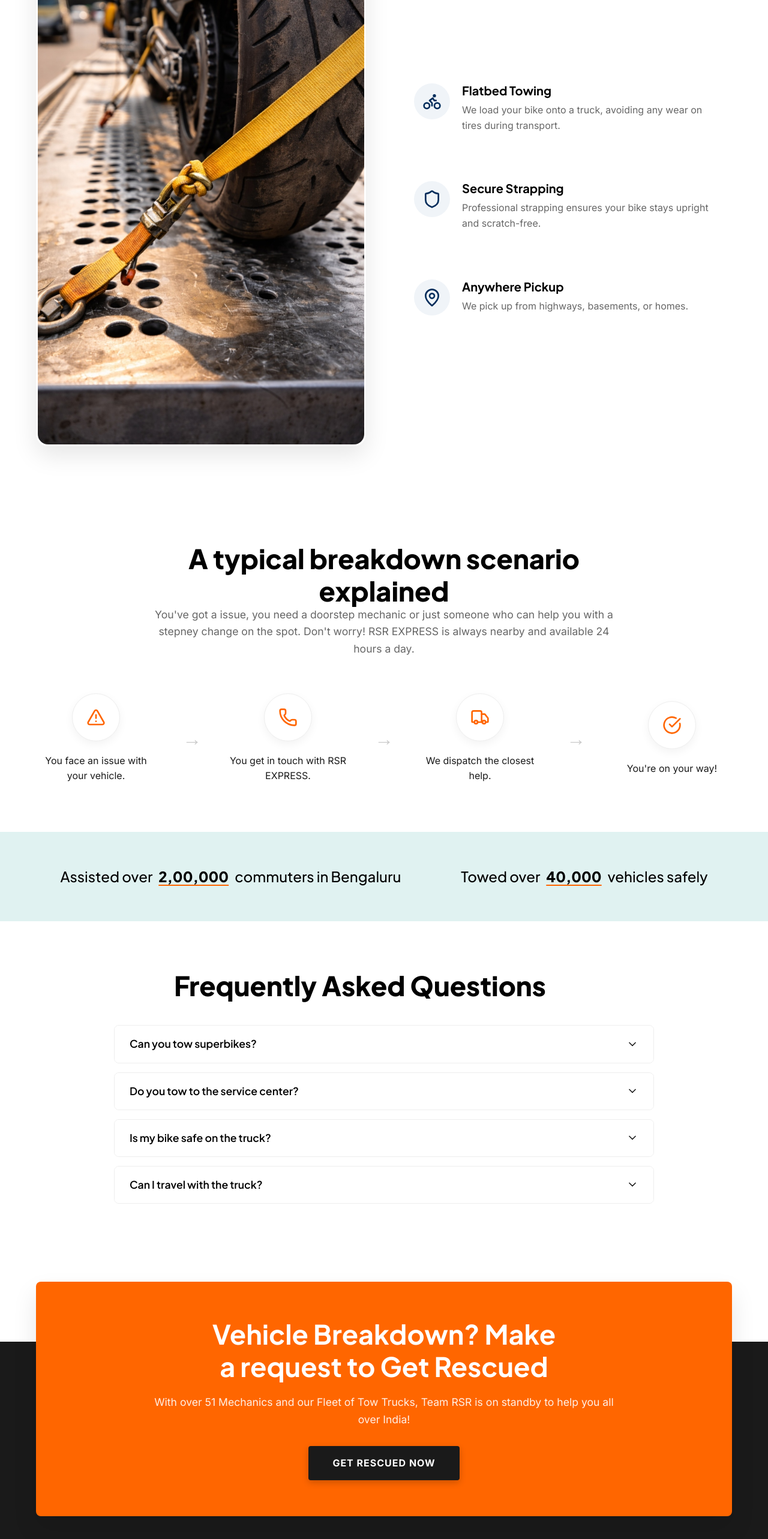
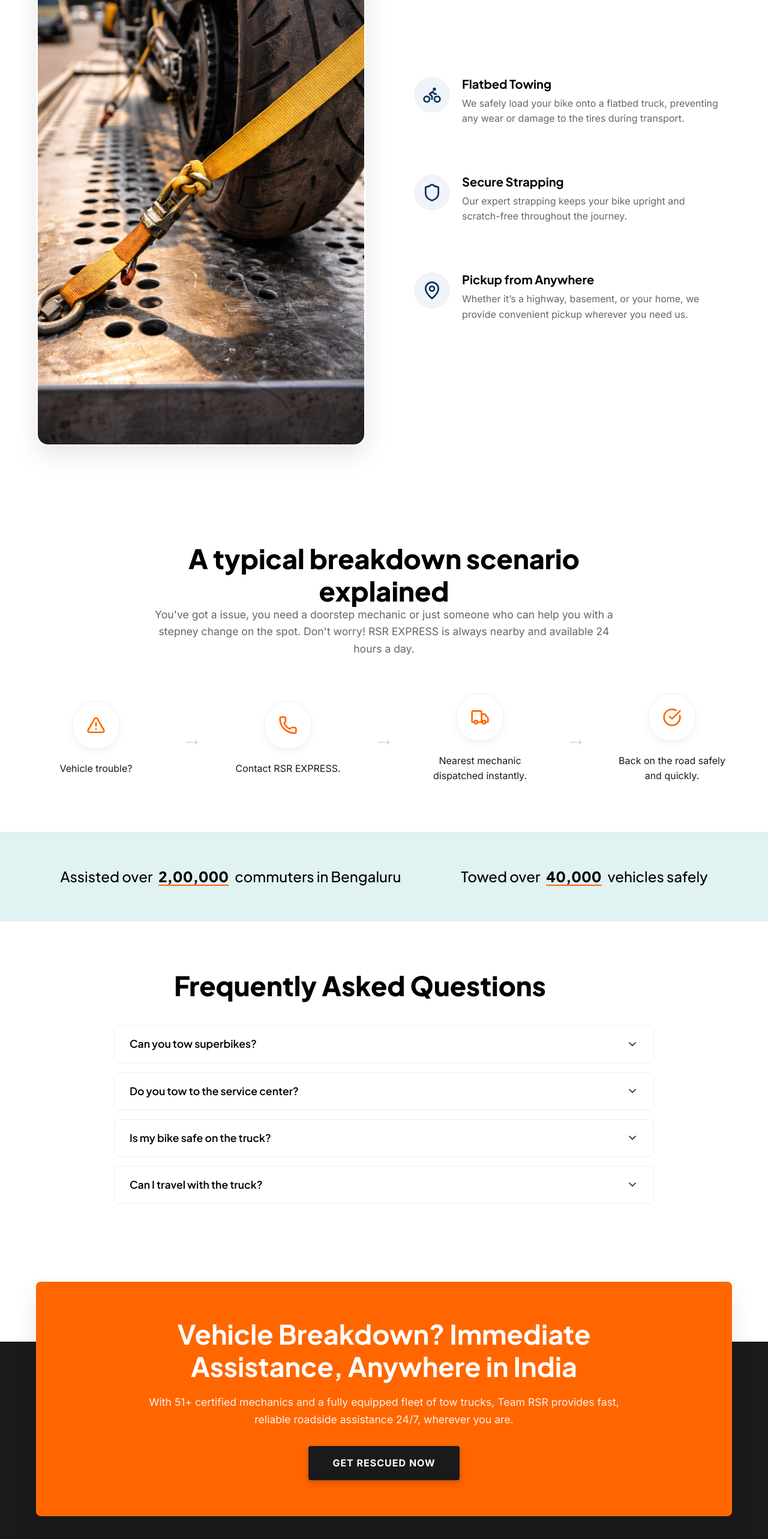
Before and after one commit to balajiprojects049-art/RSR-Express, a React (Vite) app: page /towing/bike in a window 1280 px wide. Shown: the part 819-3385 px from the top of the page at 60% size. Built offline with nearby package versions, Linux system fonts and the light colour scheme.

Commit message:
Update content for Home, Service, About, Contact, and Blog pages

```diff
--- a/src/components/Footer.jsx
+++ b/src/components/Footer.jsx
@@ -10,8 +10,8 @@ const Footer = () => {
                 {/* Orange CTA Box */}
                 <div className="footer-cta">
                     <div className="cta-content">
-                        <h2>Vehicle Breakdown? Make <br /> a request to Get Rescued</h2>
-                        <p>With over 51 Mechanics and our Fleet of Tow Trucks, Team RSR is on standby to help you all over India!</p>
+                        <h2>Vehicle Breakdown? Immediate <br /> Assistance, Anywhere in India</h2>
+                        <p>With 51+ certified mechanics and a fully equipped fleet of tow trucks, Team RSR provides fast, reliable roadside assistance 24/7, wherever you are.</p>
                         <a href="/get-rescued" className="btn btn-secondary btn-dark-cta">
                             GET RESCUED NOW
                         </a>
--- a/src/components/home/CostEstimator.jsx
+++ b/src/components/home/CostEstimator.jsx
@@ -36,17 +36,17 @@ const CostEstimator = () => {
                         <span className="subtitle">TRANSPARENT PRICING</span>
                         <h2 className="section-title">Get an Instant Cost Estimate</h2>
                         <p className="section-desc">
-                            No hidden fees. Check the estimated cost for your vehicle service relative to your needs.
+                            Transparent pricing with no hidden fees. View the estimated cost for your vehicle service instantly.
                         </p>
 
                         <div className="estimator-features">
                             <div className="est-feature">
                                 <CheckCircle size={20} color="#FF6600" />
-                                <span>No subscription required</span>
+                                <span>No Subscription Required</span>
                             </div>
                             <div className="est-feature">
                                 <CheckCircle size={20} color="#FF6600" />
-                                <span>Pay only after service</span>
+                                <span>Pay only after the service, simple and hassle-free.</span>
                             </div>
                         </div>
                     </div>
--- a/src/components/home/Hero.jsx
+++ b/src/components/home/Hero.jsx
@@ -14,8 +14,7 @@ const Hero = () => {
                             <span className="typing-text">Made Easy!</span>
                         </h1>
                         <p className="hero-description">
-                            Get 24/7 reliability Pan India. From tire punctures to battery jumpstarts,
-                            our expert mechanics reach you in 30-45 minutes.
+                            Stuck on the road? We’ve got you covered. Our expert mechanics provide fast and reliable roadside support. From tire punctures to battery jump-starts, arriving within 30–45 minutes, Pan India.
                         </p>
 
                         <div className="hero-stats-mini">
--- a/src/pages/Blog.jsx
+++ b/src/pages/Blog.jsx
@@ -6,7 +6,7 @@ const blogPosts = [
     {
         id: 1,
         title: "10 Essential Car Maintenance Tips Every Driver Should Know",
-        excerpt: "Regular maintenance can prevent unexpected breakdowns. Learn the key checks that keep your vehicle running smoothly.",
+        excerpt: "Regular maintenance helps prevent unexpected breakdowns. Discover the key checks that keep your vehicle safe and running smoothly.",
         image: "https://images.unsplash.com/photo-1486262715619-67b85e0b08d3?q=80&w=2071&auto=format&fit=crop",
         category: "Maintenance",
         date: "Dec 15, 2024",
--- a/src/pages/ServiceDetail.jsx
+++ b/src/pages/ServiceDetail.jsx
@@ -35,7 +35,7 @@ const serviceData = {
     'puncture': {
         icon: <img src={punctureIcon} alt="Puncture" className="hero-custom-icon" width={100} />,
         title: 'Puncture & Flat Tyre Services',
-        subtitle: 'Whether it\'s a tubeless tyre puncture repair, air fill or a stepney change, why look for a puncture shop when RSR EXPRESS arrives at you spot? We get you moving!',
+        subtitle: 'From tubeless tyre repairs and air fills to stepney changes, RSR EXPRESS comes directly to your location, getting you moving quickly and safely.',
         heroImage: punctureHero,
         contentImage: punctureService,
         features: [
@@ -166,9 +166,9 @@ const serviceData = {
         heroImage: bikeHero,
         contentImage: bikeService,
         features: [
-            { icon: <Bike size={32} color="#002D5B" />, title: 'Flatbed Towing', desc: 'We load your bike onto a truck, avoiding any wear on tires during transport.' },
-            { icon: <Shield size={32} color="#002D5B" />, title: 'Secure Strapping', desc: 'Professional strapping ensures your bike stays upright and scratch-free.' },
-            { icon: <MapPin size={32} color="#002D5B" />, title: 'Anywhere Pickup', desc: 'We pick up from highways, basements, or homes.' }
+            { icon: <Bike size={32} color="#002D5B" />, title: 'Flatbed Towing', desc: 'We safely load your bike onto a flatbed truck, preventing any wear or damage to the tires during transport.' },
+            { icon: <Shield size={32} color="#002D5B" />, title: 'Secure Strapping', desc: 'Our expert strapping keeps your bike upright and scratch-free throughout the journey.' },
+            { icon: <MapPin size={32} color="#002D5B" />, title: 'Pickup from Anywhere', desc: 'Whether it’s a highway, basement, or your home, we provide convenient pickup wherever you need us.' }
         ],
         faqs: [
             { q: 'Can you tow superbikes?', a: 'Yes, our flatbed trucks are perfect for safely transporting premium bikes.' },
@@ -184,9 +184,9 @@ const serviceData = {
         heroImage: carHero,
         contentImage: carService,
         features: [
-            { icon: <Truck size={32} color="#002D5B" />, title: 'Flatbed & Lift', desc: 'We have both flatbed trucks for safe transport and wheel-lift trucks for quick city towing.' },
-            { icon: <Shield size={32} color="#002D5B" />, title: 'Accident Recovery', desc: 'Our team is experienced in safely recovering vehicles from accident sites.' },
-            { icon: <Clock size={32} color="#002D5B" />, title: '24/7 Availability', desc: 'Breakdowns don\'t watch the clock, and neither do we.' }
+            { icon: <Truck size={32} color="#002D5B" />, title: 'Flatbed & Wheel-Lift Towing', desc: 'We offer flatbed trucks for secure vehicle transport and wheel-lift trucks for fast, efficient city towing.' },
+            { icon: <Shield size={32} color="#002D5B" />, title: 'Accident Recovery', desc: 'Our experienced team ensures safe and reliable vehicle recovery from accident sites.' },
+            { icon: <Clock size={32} color="#002D5B" />, title: '24/7 Availability', desc: 'Breakdowns can happen anytime. Team RSR is ready around the clock to assist you.' }
         ],
         faqs: [
             { q: 'Is flatbed towing better?', a: 'Yes, for most modern cars (especially AWD/4WD), flatbed is the safest option.' },
@@ -300,22 +300,22 @@ const ServiceDetail = () => {
                     <div className="process-steps">
                         <div className="process-step">
                             <div className="p-icon"><AlertTriangle size={32} /></div>
-                            <p>You face an issue with your vehicle.</p>
+                            <p>Vehicle trouble?</p>
                         </div>
                         <div className="p-arrow">→</div>
                         <div className="process-step">
                             <div className="p-icon"><Phone size={32} /></div>
-                            <p>You get in touch with RSR EXPRESS.</p>
+                            <p>Contact RSR EXPRESS.</p>
                         </div>
                         <div className="p-arrow">→</div>
                         <div className="process-step">
                             <div className="p-icon"><Truck size={32} /></div>
-                            <p>We dispatch the closest help.</p>
+                            <p>Nearest mechanic dispatched instantly.</p>
                         </div>
                         <div className="p-arrow">→</div>
                         <div className="process-step">
                             <div className="p-icon"><CheckCircle size={32} /></div>
-                            <p>You're on your way!</p>
+                            <p>Back on the road safely and quickly.</p>
                         </div>
                     </div>
                 </div>
```
Also changed, not shown: src/components/home/LiveCoverageMap.jsx (+5 -3 lines), src/pages/About.jsx (+6 -10 lines), src/pages/Contact.jsx (+3 -7 lines).
